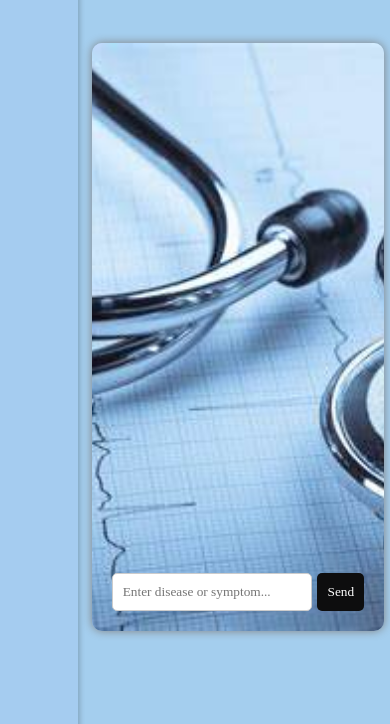
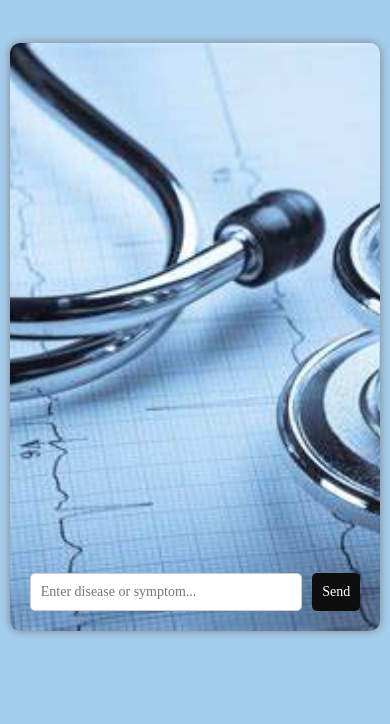
Before and after one commit to Jayanthi-17/Gloria-Medbot, a plain HTML site: page index.html in a window 390 px wide. Shown: the part 120-844 px from the top of the page. Drawn offline with Linux system fonts and the light colour scheme.

Commit message:
responsiveness

```diff
--- a/style.css
+++ b/style.css
@@ -147,3 +147,45 @@ button {
     width: 75%;
     transition: margin-left 0.3s ease-in-out;
 }
+@media (max-width: 768px) {
+    .history-bar {
+        display: none; /* Hide history bar on small screens */
+    }
+
+    .chat-container {
+        width:95%;
+        margin-left: 0;
+        max-width: none;
+    }
+
+    .chat-box {
+        height: 400px;
+    }
+
+    .input-area {
+        display: flex;
+        flex-direction: row;
+        gap: 5px;
+        width: 100%;
+    }
+
+    input {
+        font-size: 14px;
+        padding: 10px;
+    }
+
+    button {
+        padding: 10px;
+        font-size: 14px;
+    }
+}
+
+@media (max-width: 480px) {
+    .chat-box {
+        height: 350px;
+    }
+
+    .input-area {
+        flex-direction: row;
+    }
+}
```
